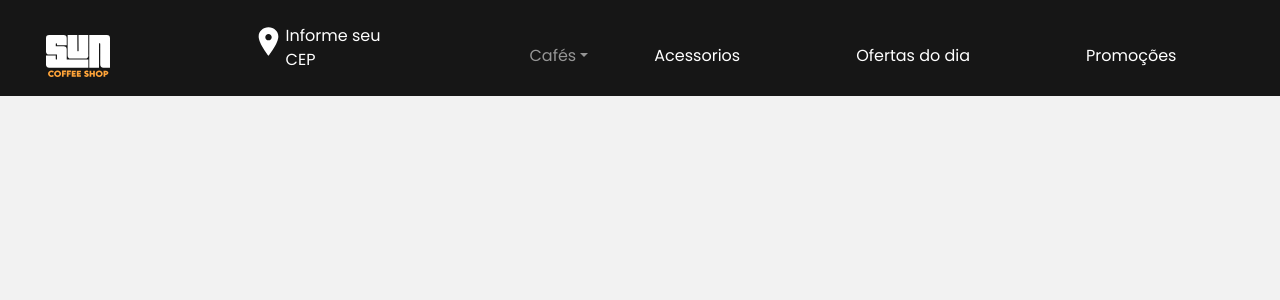
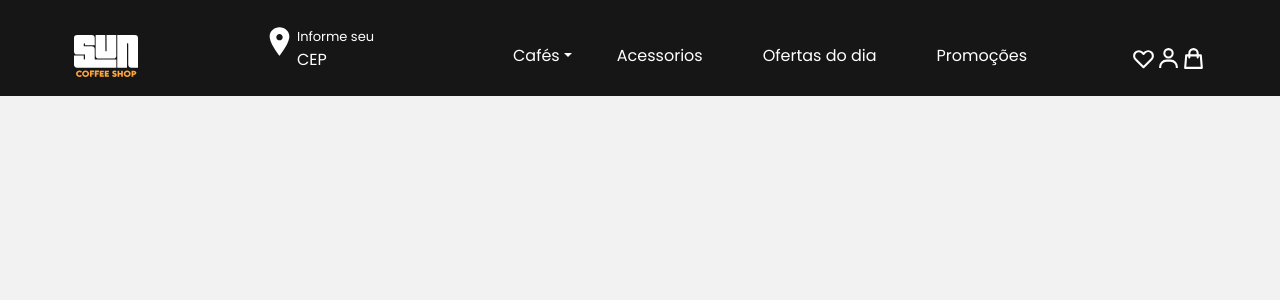
Before and after one commit to Lipe-pard/coffee-bootstrap, a React (Create React App) app: page /loja in a window 1280 px wide. Shown: the top 300 px of the page. Built offline with nearby package versions, Linux system fonts and the light colour scheme.

Commit message:
header quase pronto

```diff
--- a/src/Components/HeaderShop.css
+++ b/src/Components/HeaderShop.css
@@ -9,11 +9,15 @@
  font-family: 'Poppins';
 }
 
-.location span{
+.location #text-min{
    font-size: 13px;
-   color: #BEBEBE;
 }
 
 .location .icon{
     font-size: 35px;
 }
+
+.icons-menu{
+    color: #FFF;
+    font-size: 25px;
+}
--- a/src/Components/HeaderShop.js
+++ b/src/Components/HeaderShop.js
@@ -4,19 +4,29 @@ import NavShop from './NavShop';
 import { Navbar } from 'react-bootstrap'
 import { IoIosPin } from "react-icons/io";
 import {Link } from 'react-router-dom'
+import { Button } from 'react-bootstrap'
+
+import { HiOutlineHeart } from "react-icons/hi";
+import { BiUser } from "react-icons/bi";
+import { HiOutlineShoppingBag } from "react-icons/hi"
 
 const HeaderShop = () => {
     return(
-     <Navbar className='justify-content-around pt-4 header navbar-dark'>
+     <Navbar className='justify-content-evenly pt-4 header navbar-dark '>
          <img src={Logo} alt="logo do site" className='logo'/>
          <Link to="/" className='d-flex m-0 location'>
              <IoIosPin className='icon'/>
-             <div>
-                 <label> Informe seu </label>
+             <div id="text-area">
+                 <spam id="text-min"> Informe seu </spam>
                  <p> CEP </p>
              </div>
          </Link>
-         <NavShop/>
+         <NavShop></NavShop>
+         <div className='icons-menu'>
+               <HiOutlineHeart/>
+               <BiUser/>
+               <HiOutlineShoppingBag/>
+         </div>
      </Navbar>
     )
 }
--- a/src/Components/NavHome.js
+++ b/src/Components/NavHome.js
@@ -5,7 +5,6 @@ import { NavLink } from 'react-router-dom';
 const NavHome = () => {
     return(
      <>
-     <nav>
          <Nav className='justify-content-center'>
            <Nav.Item>
                <Nav.Link>
@@ -23,7 +22,6 @@ const NavHome = () => {
                </Nav.Link>
            </Nav.Item>
          </Nav>
-     </nav>
      </>
     );
 }
--- a/src/Components/NavShop.css
+++ b/src/Components/NavShop.css
@@ -1,3 +1,10 @@
-.drop{
+#nav-dropdown-dark-example{
     color: #FFF !important;
 }
+
+#nav a{
+    text-decoration: none;
+    color: #FFF;
+    font-family: 'Poppins', sans-serif;
+    padding: 0 15px;
+}
--- a/src/Components/NavShop.js
+++ b/src/Components/NavShop.js
@@ -4,8 +4,8 @@ import { NavLink, Link } from 'react-router-dom'
 
 const NavShop = () => {
     return(
-        <Nav>
-                <NavDropdown className="drop" id="nav-dropdown" title="Cafés">
+        <Nav id="nav">
+                <NavDropdown className="drop" menuVariant="dark" id="nav-dropdown-dark-example"title="Cafés">
                 <NavDropdown.Item>
                     <NavLink to="/shop"> Grão </NavLink>
                 </NavDropdown.Item>
```
